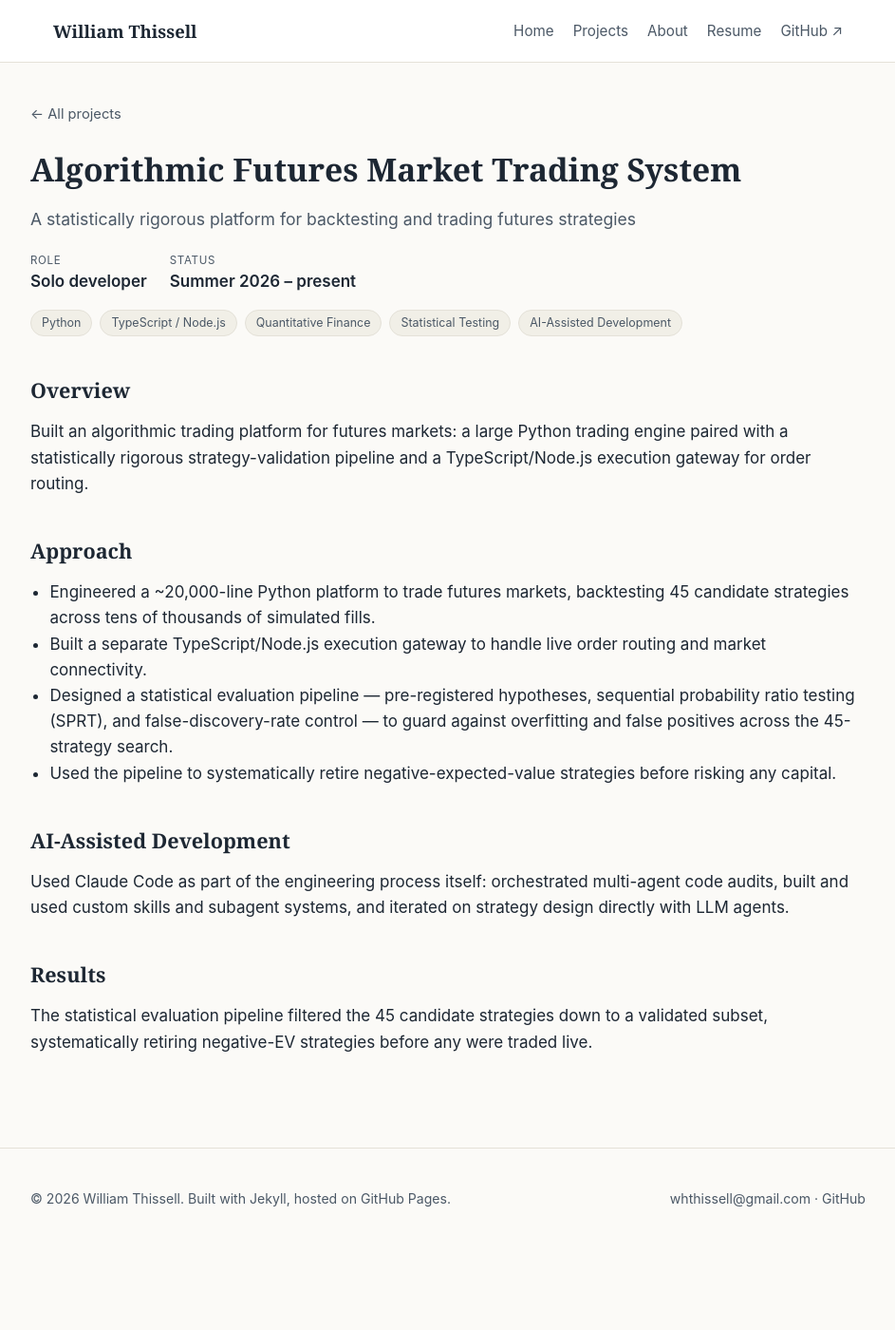
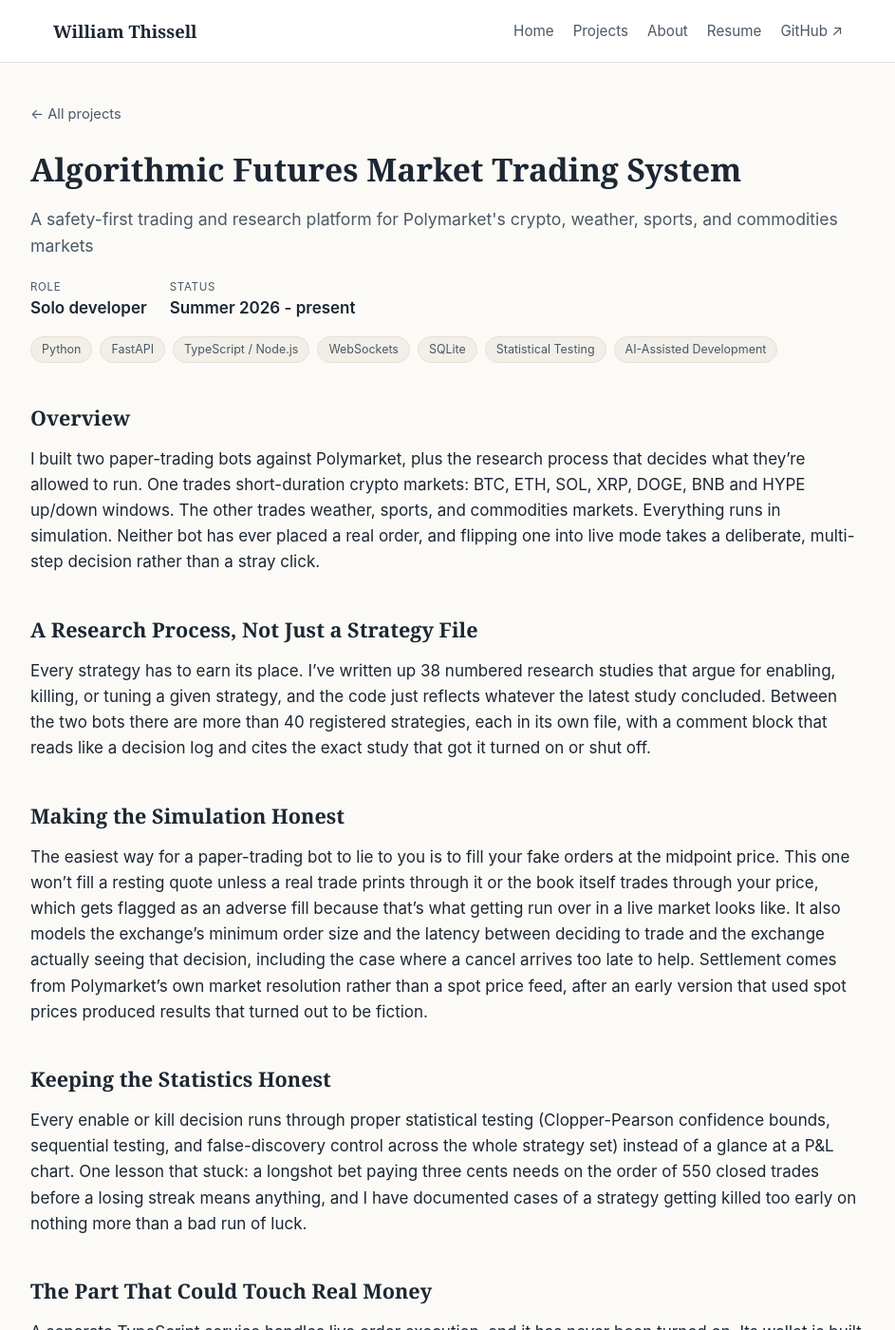
Before and after one commit to Whthissell/Whthissell.github.io, a Jekyll site: the page built from _projects/ai-in-finance.md, in a window 1280 px wide and 1400 px high. Shown: the whole window at 95% size, without its empty margins (168-1111 px from the left). Built offline with Jekyll 4.4.1, drawn with Linux system fonts in a browser that asks for light colours; some of the changed text lies outside the part shown.

Commit message:
Rewrite trading system project page with real detail from the codebase

```diff
--- a/_projects/ai-in-finance.md
+++ b/_projects/ai-in-finance.md
@@ -1,9 +1,9 @@
 ---
 title: "Algorithmic Futures Market Trading System"
-subtitle: "A statistically rigorous platform for backtesting and trading futures strategies"
+subtitle: "A safety-first trading and research platform for Polymarket's crypto, weather, sports, and commodities markets"
 role: "Solo developer"
-status: "Summer 2026 – present"
-tech: ["Python", "TypeScript / Node.js", "Quantitative Finance", "Statistical Testing", "AI-Assisted Development"]
+status: "Summer 2026 - present"
+tech: ["Python", "FastAPI", "TypeScript / Node.js", "WebSockets", "SQLite", "Statistical Testing", "AI-Assisted Development"]
 repo_url: ""
 demo_url: ""
 cover_image: ""
@@ -12,30 +12,62 @@ order: 2
 
 ## Overview
 
-Built an algorithmic trading platform for futures markets: a large Python trading
-engine paired with a statistically rigorous strategy-validation pipeline and a
-TypeScript/Node.js execution gateway for order routing.
+I built two paper-trading bots against Polymarket, plus the research process that
+decides what they're allowed to run. One trades short-duration crypto markets: BTC,
+ETH, SOL, XRP, DOGE, BNB and HYPE up/down windows. The other trades weather, sports,
+and commodities markets. Everything runs in simulation. Neither bot has ever placed
+a real order, and flipping one into live mode takes a deliberate, multi-step decision
+rather than a stray click.
 
-## Approach
+## A Research Process, Not Just a Strategy File
 
-- Engineered a ~20,000-line Python platform to trade futures markets, backtesting 45
-  candidate strategies across tens of thousands of simulated fills.
-- Built a separate TypeScript/Node.js execution gateway to handle live order routing
-  and market connectivity.
-- Designed a statistical evaluation pipeline — pre-registered hypotheses, sequential
-  probability ratio testing (SPRT), and false-discovery-rate control — to guard
-  against overfitting and false positives across the 45-strategy search.
-- Used the pipeline to systematically retire negative-expected-value strategies
-  before risking any capital.
+Every strategy has to earn its place. I've written up 38 numbered research studies
+that argue for enabling, killing, or tuning a given strategy, and the code just
+reflects whatever the latest study concluded. Between the two bots there are more
+than 40 registered strategies, each in its own file, with a comment block that reads
+like a decision log and cites the exact study that got it turned on or shut off.
 
-## AI-Assisted Development
+## Making the Simulation Honest
 
-Used Claude Code as part of the engineering process itself: orchestrated multi-agent
-code audits, built and used custom skills and subagent systems, and iterated on
-strategy design directly with LLM agents.
+The easiest way for a paper-trading bot to lie to you is to fill your fake orders at
+the midpoint price. This one won't fill a resting quote unless a real trade prints
+through it or the book itself trades through your price, which gets flagged as an
+adverse fill because that's what getting run over in a live market looks like. It
+also models the exchange's minimum order size and the latency between deciding to
+trade and the exchange actually seeing that decision, including the case where a
+cancel arrives too late to help. Settlement comes from Polymarket's own market
+resolution rather than a spot price feed, after an early version that used spot
+prices produced results that turned out to be fiction.
 
-## Results
+## Keeping the Statistics Honest
 
-The statistical evaluation pipeline filtered the 45 candidate strategies down to a
-validated subset, systematically retiring negative-EV strategies before any were
-traded live.
+Every enable or kill decision runs through proper statistical testing (Clopper-Pearson
+confidence bounds, sequential testing, and false-discovery control across the whole
+strategy set) instead of a glance at a P&L chart. One lesson that stuck: a longshot
+bet paying three cents needs on the order of 550 closed trades before a losing streak
+means anything, and I have documented cases of a strategy getting killed too early on
+nothing more than a bad run of luck.
+
+## The Part That Could Touch Real Money
+
+A separate TypeScript service handles live order execution, and it has never been
+turned on. Its wallet is built without a network connection at all, so it is
+physically unable to broadcast a transaction even if the code told it to. It will
+only sign the two specific message types Polymarket's exchange uses to place an
+order and refuses everything else, including the kind of signature that could
+quietly approve someone else to spend your funds. If Polymarket ever changed how
+those messages are structured, the signer would simply stop working instead of
+signing something it no longer recognizes.
+
+## Built With Claude Code as a Standing Collaborator
+
+I used Claude Code throughout, not just to write code but to run part of the
+research process itself: multi-agent audits of my own analysis, and a living rules
+document the AI checks before touching anything, covering things like never
+restarting the bots without approval and never writing to a live database. A few of
+those rules exist because breaking them once produced a conclusion I had to retract.
+
+## By the Numbers
+
+Around 15,700 lines of Python run the two bots, with another roughly 3,200 lines of
+TypeScript running the execution service and its dashboard.
```
